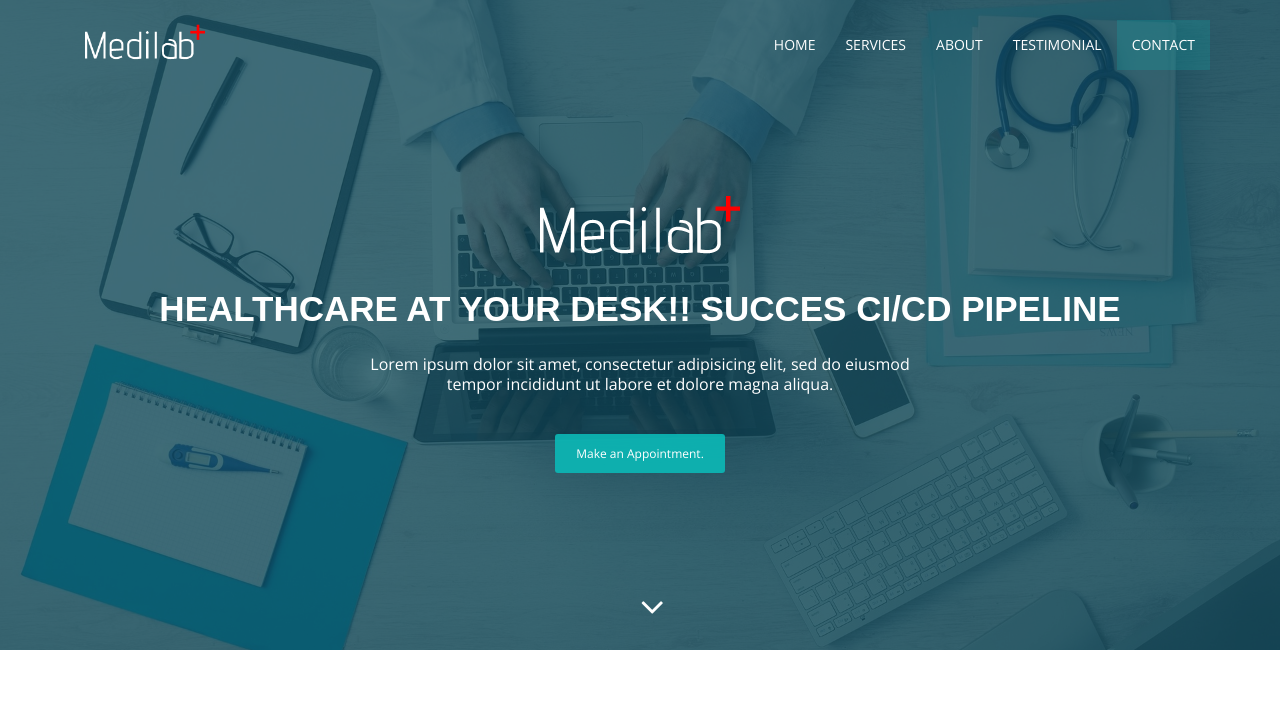
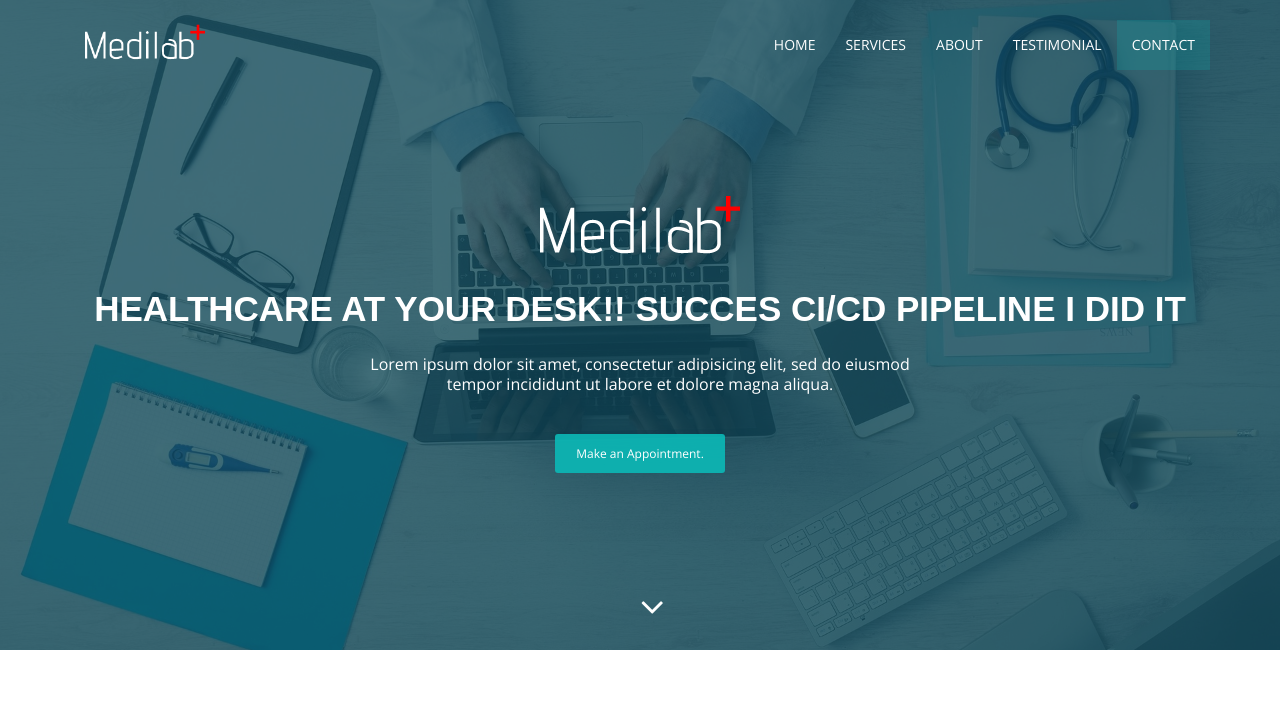
Before and after one commit to HafsaBoussaboun/Medi-lab-ci-cd-pipeline, a plain HTML site: page index.html in a window 1280 px wide. Shown: the top 706 px of the page. Drawn offline with nearby package versions, Linux system fonts and the light colour scheme; a web font is replaced by a local one.

Commit message:
Update index.html

```diff
--- a/index.html
+++ b/index.html
@@ -54,7 +54,7 @@
               <img src="img/logo.png" class="img-responsive">
             </div>
             <div class="banner-text text-center">
-              <h1 class="white">Healthcare at your desk!! succes CI/CD pipeline</h1>
+              <h1 class="white">Healthcare at your desk!! succes CI/CD pipeline i did it</h1>
               <p>Lorem ipsum dolor sit amet, consectetur adipisicing elit, sed do eiusmod <br>tempor incididunt ut labore et dolore magna aliqua.</p>
               <a href="#contact" class="btn btn-appoint">Make an Appointment.</a>
             </div>
```
